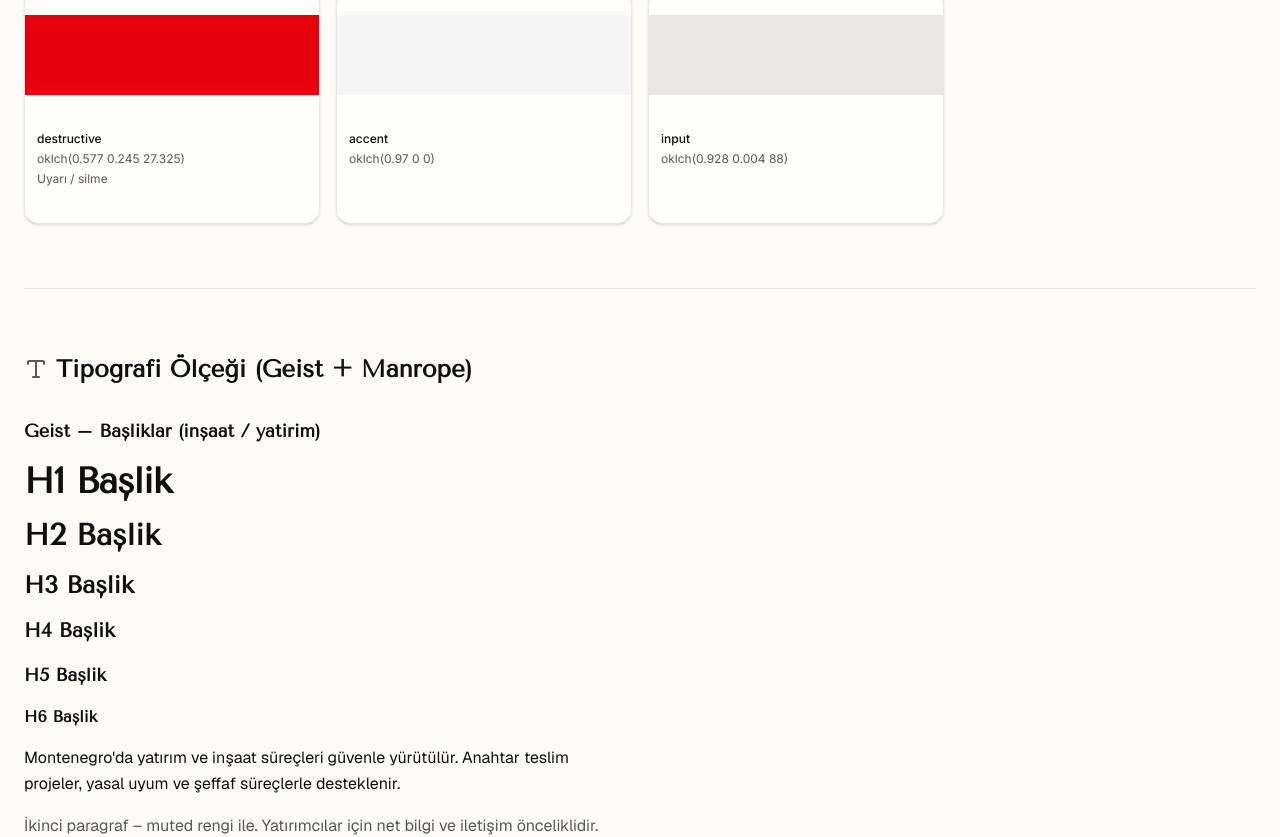
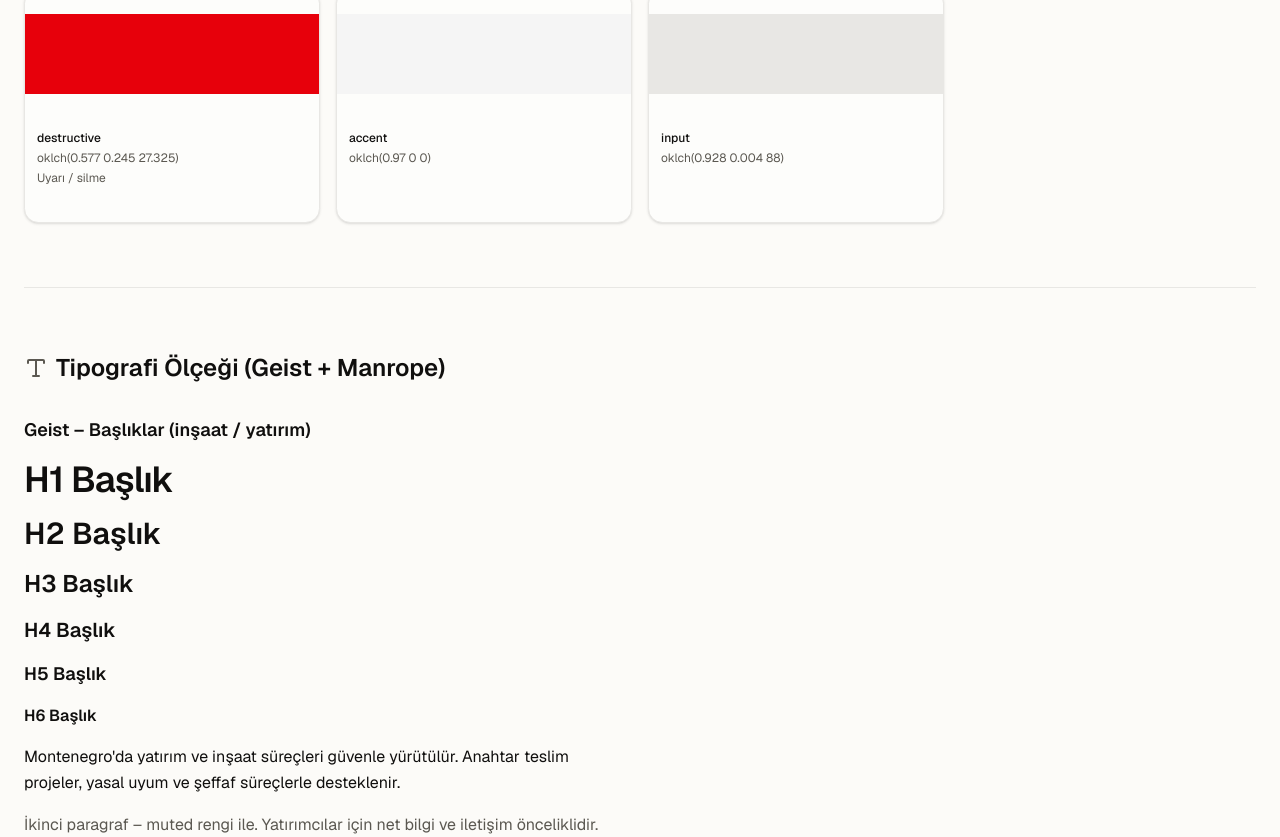
Before and after one commit to muratgulerr33/nandd-montenegro, a Next.js app: page /tr/design in a window 1280 px wide. Shown: the part 832-1669 px from the top of the page. Built offline with nearby package versions, Linux system fonts and the light colour scheme.

Commit message:
chore: remove legacy fonts and standardize on Geist + Manrope

```diff
--- a/src/app/[locale]/design/_components/design-client.tsx
+++ b/src/app/[locale]/design/_components/design-client.tsx
@@ -174,7 +174,7 @@ export function DesignClient() {
           </h2>
         </div>
 
-        <div className="space-y-4 font-geist">
+        <div className="space-y-4 font-sans">
           <h3 className="text-lg font-semibold text-foreground">
             Geist – Başlıklar (inşaat / yatırım)
           </h3>
@@ -207,7 +207,7 @@ export function DesignClient() {
         </div>
 
         <div className="space-y-4">
-          <h3 className="font-geist text-lg font-semibold text-foreground">
+          <h3 className="font-sans text-lg font-semibold text-foreground">
             Manrope – Sayılar (tabular-nums)
           </h3>
           <div className="font-numbers space-y-2 text-xl">
--- a/src/app/[locale]/design/layout.tsx
+++ b/src/app/[locale]/design/layout.tsx
@@ -1,24 +1,7 @@
-import { Geist, Manrope } from "next/font/google";
-import { cn } from "@/lib/utils";
-
-const geist = Geist({
-  subsets: ["latin"],
-  variable: "--font-geist",
-  display: "swap",
-});
-
-const manrope = Manrope({
-  subsets: ["latin"],
-  variable: "--font-manrope",
-  display: "swap",
-});
-
 export default function DesignLayout({
   children,
 }: {
   children: React.ReactNode;
 }) {
-  return (
-    <div className={cn(geist.variable, manrope.variable)}>{children}</div>
-  );
+  return <div>{children}</div>;
 }
--- a/src/app/[locale]/layout.tsx
+++ b/src/app/[locale]/layout.tsx
@@ -4,20 +4,19 @@ import { getMessages, setRequestLocale } from 'next-intl/server';
 import { notFound } from 'next/navigation';
 import { routing } from '@/i18n/routing';
 import { hasLocale } from 'next-intl';
-import { Tenor_Sans, Inter } from 'next/font/google';
+import { Geist, Manrope } from 'next/font/google';
 import { ThemeProvider } from '@/components/theme/theme-provider';
 import '../globals.css';
 
-const tenorSans = Tenor_Sans({
-  weight: '400',
+const geist = Geist({
   subsets: ['latin'],
-  variable: '--font-display',
+  variable: '--font-geist',
   display: 'swap',
 });
 
-const inter = Inter({
+const manrope = Manrope({
   subsets: ['latin'],
-  variable: '--font-body',
+  variable: '--font-manrope',
   display: 'swap',
 });
 
@@ -47,7 +46,7 @@ export default async function LocaleLayout({
   const messages = await getMessages();
 
   return (
-      <html lang={locale} dir={locale === 'ar' ? 'rtl' : 'ltr'} className={`${tenorSans.variable} ${inter.variable}`}>
+      <html lang={locale} dir={locale === 'ar' ? 'rtl' : 'ltr'} className={`${geist.variable} ${manrope.variable}`}>
       <body className="antialiased bg-background text-foreground font-sans" suppressHydrationWarning>
         <ThemeProvider>
           <NextIntlClientProvider messages={messages}>
--- a/src/app/globals.css
+++ b/src/app/globals.css
@@ -6,9 +6,10 @@
 @theme inline {
   --color-background: var(--background);
   --color-foreground: var(--foreground);
-  --font-sans: var(--font-body);
-  --font-display: var(--font-display);
-  --font-mono: var(--font-geist-mono);
+  --font-sans: var(--font-geist), ui-sans-serif, system-ui, sans-serif;
+  --font-display: var(--font-geist), ui-sans-serif, system-ui, sans-serif;
+  --font-numbers: var(--font-manrope), ui-sans-serif, system-ui, sans-serif;
+  --font-mono: var(--font-geist), ui-monospace, monospace;
   --color-sidebar-ring: var(--sidebar-ring);
   --color-sidebar-border: var(--sidebar-border);
   --color-sidebar-accent-foreground: var(--sidebar-accent-foreground);
@@ -132,24 +133,7 @@
   font-family: var(--font-display);
 }
 
-.font-body {
-  font-family: var(--font-body);
-}
-
-.font-geist {
-  font-family: var(--font-geist, var(--font-body));
-}
-
 .font-numbers {
-  font-family: var(--font-manrope, var(--font-body));
+  font-family: var(--font-manrope), ui-sans-serif, system-ui, sans-serif;
   font-variant-numeric: tabular-nums;
 }
-
-@layer base {
-  * {
-    @apply border-border outline-ring/50;
-  }
-  body {
-    @apply bg-background text-foreground;
-  }
-}
```
